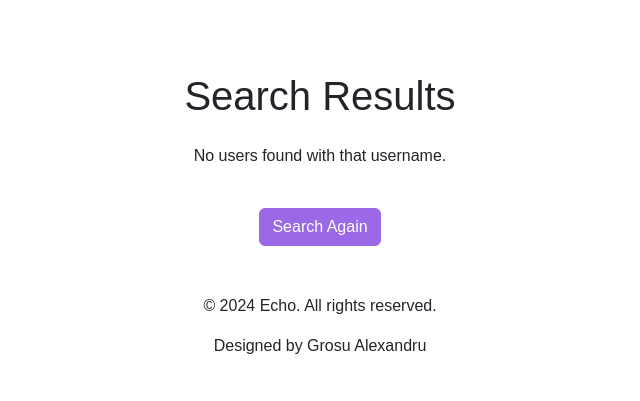
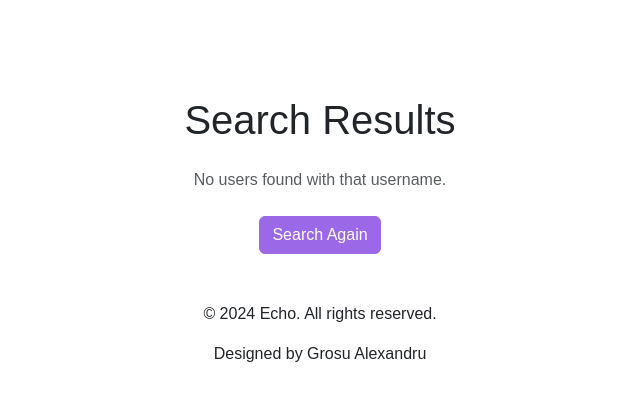
Before and after one commit to sandry24/Echo, a Flask app: template templates/search_results.html in a window 1280 px wide. Shown: the part 76-477 px from the top of the page, without its empty margins (320-960 px from the left). Run offline with Flask 3, Linux system fonts and the light colour scheme; the template is opened without the code that fills it, so the values that code supplies are empty; some libraries are stand-ins or nearby versions; some web fonts are replaced.

Commit message:
Modify style of search results tab

```diff
--- a/templates/search_results.html
+++ b/templates/search_results.html
@@ -5,24 +5,36 @@
 {% endblock %}
 
 {% block main %}
-    <h1 class="mt-4 mb-4">Search Results</h1>
+    <div class="container mt-5">
+        <h1 class="mb-4 text-center">Search Results</h1>
+
         {% if users %}
-        <ul class="list-group mx-auto w-50">
+            <div class="row justify-content-center">
+                <div class="col-md-8">
                     {% for user in users %}
-                <li class="list-group-item">
-                    <h5 class="text-truncate" style="max-width: 100%;">
-                        <a href="{{ url_for('profile', username=user.username) }}" class="text-decoration-none purple">
+                        <div class="card mb-3 shadow-lg border-light">
+                            <div class="card-body">
+                                <h5 class="card-title text-truncate" style="max-width: 100%;">
+                                    <a href="{{ url_for('profile', username=user.username) }}" class="purple text-decoration-none">
                                         {{ user.username }}
                                     </a>
                                 </h5>
-                    <h6 class="text-truncate" style="max-width: 100%;">
+                                <p class="card-text text-truncate" style="max-width: 100%;">
                                     {{ user.bio or 'No bio provided' }}
-                    </h6>
-                </li>
+                                </p>
+                            </div>
+                        </div>
                     {% endfor %}
-        </ul>
+                </div>
+            </div>
         {% else %}
-        <p class="mt-4">No users found with that username.</p>
+            <div class="text-center">
+                <p class="text-muted">No users found with that username.</p>
+            </div>
         {% endif %}
-    <a href="/search" class="btn btn-primary mt-4">Search Again</a>
+
+        <div class="text-center mt-4">
+            <a href="/search" class="btn btn-primary">Search Again</a>
+        </div>
+    </div>
 {% endblock %}
```
Also changed, not shown: echo.db. Lines whose indentation alone changed are shown as unchanged.
